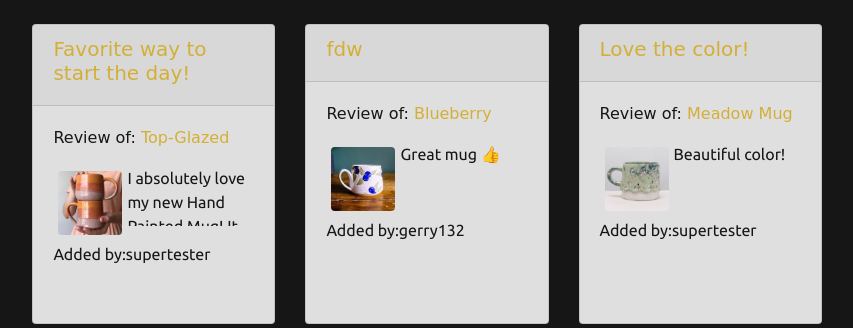
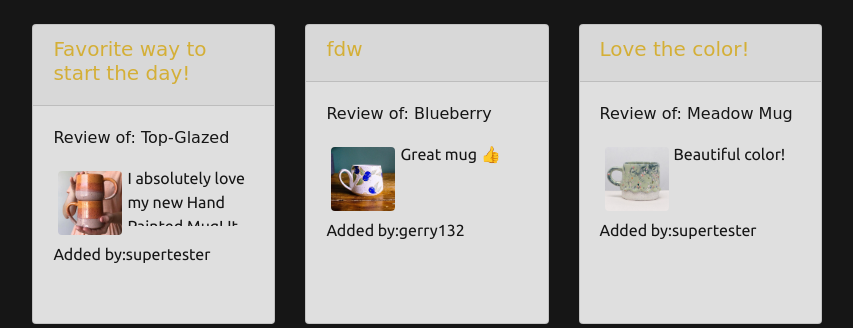
Before and after one commit to amybru/mug_shots, a Django app: page /gallery/ in a window 1280 px wide. Shown: the part 1240-1568 px from the top of the page, without its empty margins (213-1066 px from the left). Run offline with Django 3.2, Linux system fonts and the light colour scheme; data comes from the database, SQL or seed files in the repository; some libraries are stand-ins or nearby versions; some web fonts are replaced.

Commit message:
review title adjusted

```diff
--- a/gallery/templates/gallery/includes/reviews.html
+++ b/gallery/templates/gallery/includes/reviews.html
@@ -7,12 +7,14 @@
       </div>
       <div class="card-body">
          <div>
-            <p class="page-title">Review of: <a href="{% url 'one_product' review.product.id %}" class="review-link">{{ review.product }}</a></p>
+            <p class="page-title">Review of: {{ review.product }}</p>
          </div>
          <div>
          </div>
          <div>
-            <img class="product-thumbnail rounded float-left" src="{{ review.product.image.url }}" alt="{{ product.name }}">
+            <a href="{% url 'one_product' review.product.id %}">
+                <img class="product-thumbnail rounded float-left" src="{{ review.product.image.url }}" alt="{{ product.name }}">
+            </a>
             <p class="review-content scroll">{{ review.review_content }}</p>
          </div>
          <div class="footer">
```
